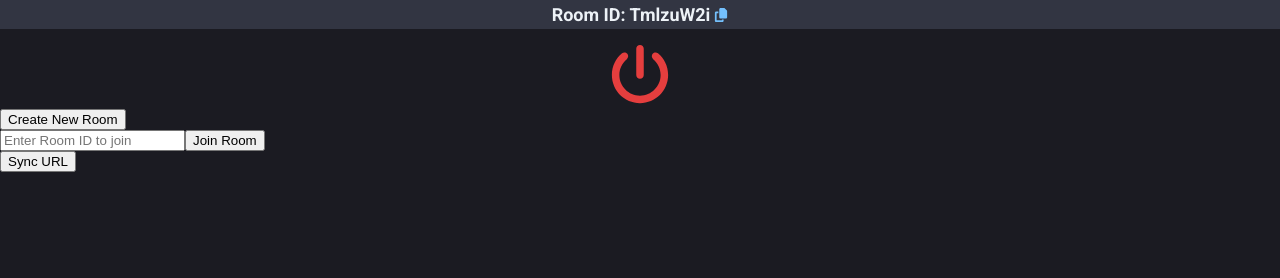
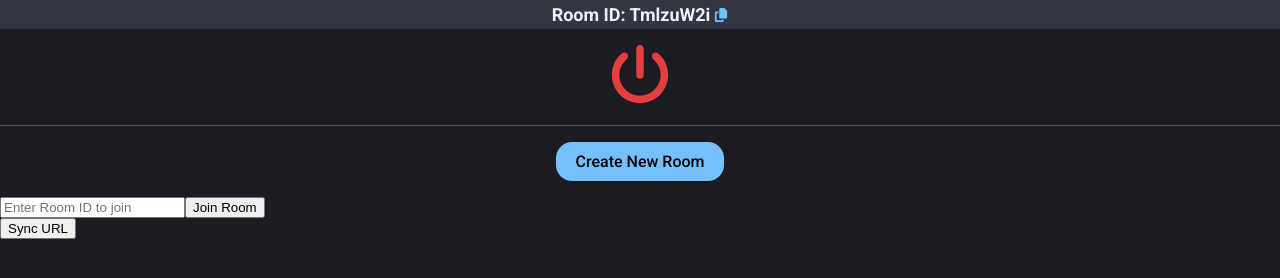
Before and after one commit to ChrisLFieldsII/watch-room, a website built with webpack: page browserAction/index.html in a window 1280 px wide. Built offline with nearby package versions, Linux system fonts and the light colour scheme; some packages are replaced by stand-ins of ours.

Commit message:
create room btn defined in HTML and styled

```diff
--- a/browserAction/index.html
+++ b/browserAction/index.html
@@ -64,6 +64,19 @@
       </span>
     </div>
 
+    <hr class="my-16" />
+
+    <!-- create new room btn -->
+    <div class="row">
+      <button
+        id="create-room-btn"
+        class="btn mb-16"
+        title="Generate a new room id"
+      >
+        <span class="roboto-medium fs-16">Create New Room</span>
+      </button>
+    </div>
+
     <script src="../dist/browserAction.js"></script>
   </body>
 </html>
--- a/browserAction/style.css
+++ b/browserAction/style.css
@@ -1,4 +1,4 @@
-@import url('https://fonts.googleapis.com/css2?family=Roboto:wght@300;400;700&display=swap');
+@import url('https://fonts.googleapis.com/css2?family=Roboto:wght@300;400;500;700&display=swap');
 
 :root {
   --primary-color: #74c0fc;
@@ -15,6 +15,11 @@ html {
 body {
   margin: 0px !important;
   border-radius: 5px;
+}
+
+hr {
+  border: 0; /* normalize border */
+  border-top: 1px solid #4a5568;
 }
 
 /* #region utility */
@@ -58,6 +63,14 @@ body {
 .mt-16 {
   margin-top: 16px;
 }
+
+.mb-16 {
+  margin-bottom: 16px;
+}
+
+.my-16 {
+  margin: 16px 0px;
+}
 /* #endregion spacing */
 
 /* #region elements */
@@ -74,6 +87,10 @@ body {
 #power-icon {
   width: 60px;
   height: 60px;
+  transition: 0.3s;
+}
+#power-icon:active {
+  transform: scale(0.9);
 }
 
 .power-icon-on {
@@ -82,6 +99,19 @@ body {
 
 .power-icon-off {
   fill: var(--danger-color);
+}
+
+.btn {
+  background-color: var(--primary-color);
+  border-radius: 16px;
+  border: none;
+  padding: 10px 20px;
+  cursor: pointer;
+  transition: 0.3s;
+}
+
+.btn:active {
+  opacity: 0.8;
 }
 /* #endregion elements */
 
@@ -112,10 +142,20 @@ body {
   font-style: normal;
 }
 
+.roboto-medium {
+  font-family: 'Roboto', sans-serif;
+  font-weight: 500;
+  font-style: normal;
+}
+
 .roboto-bold {
   font-family: 'Roboto', sans-serif;
   font-weight: 700;
   font-style: normal;
+}
+
+.fs-16 {
+  font-size: 16px;
 }
 /* #endregion fonts */
 
--- a/src/browserAction.ts
+++ b/src/browserAction.ts
@@ -18,11 +18,10 @@ function renderRoomId(roomId: string) {
 }
 
 function renderCreateRoomBtn({ onClick }: { onClick: Function }) {
-  const createBtn = $('<button class="block">Create New Room</button>')
+  const createBtn = $('#create-room-btn')
   createBtn.on('click', async () => {
     onClick()
   })
-  $('body').append(createBtn)
 }
 
 function renderJoinRoomInput({
```
